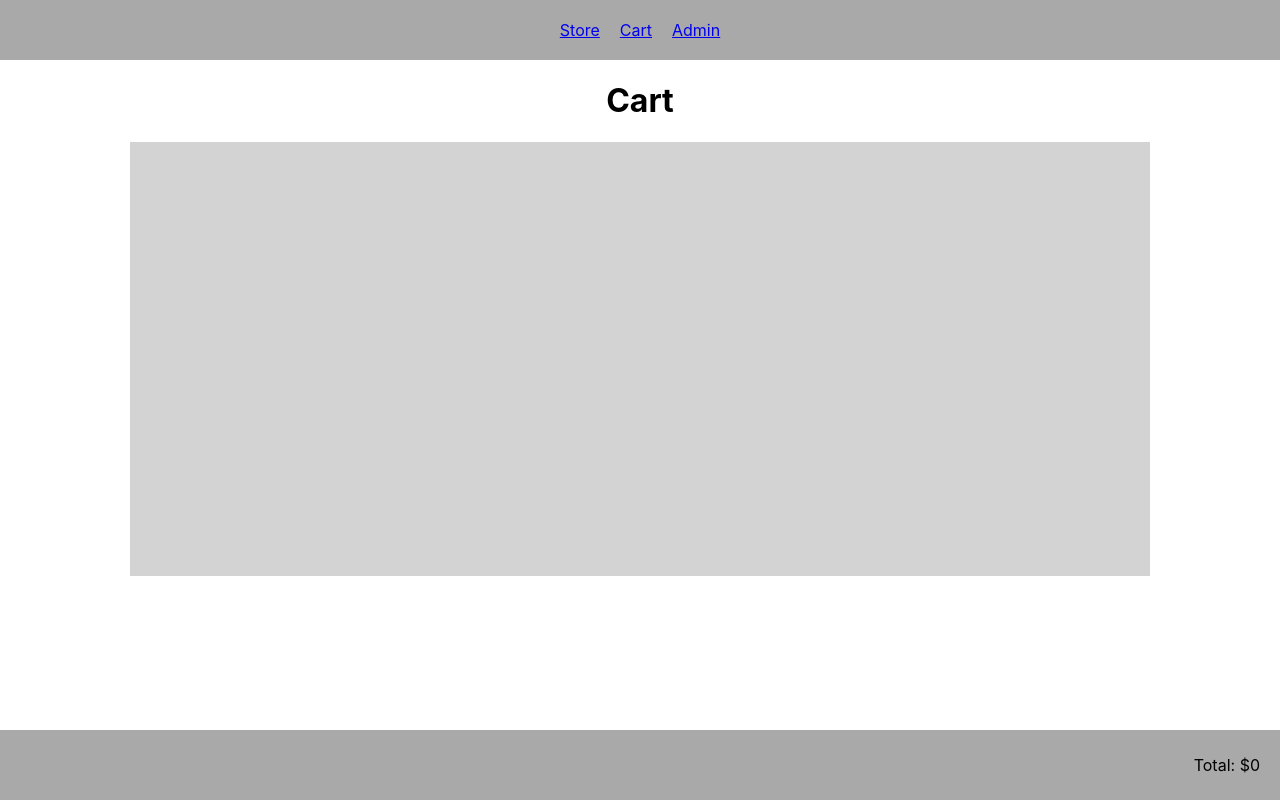
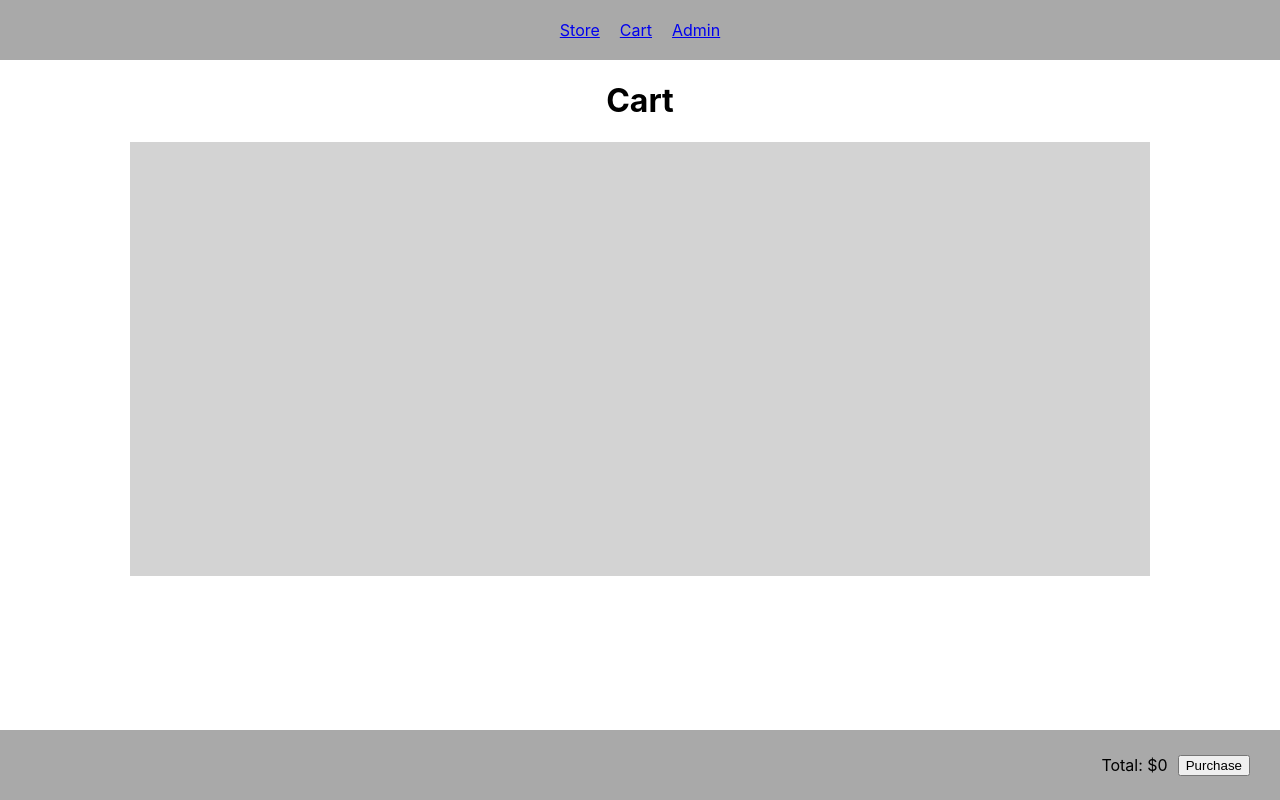
Before and after one commit to sheleyz/313_09-FinalProject-LegoStore, a React (Create React App) app: page /#/cart in a window 1280 px wide. Built offline with nearby package versions, Linux system fonts and the light colour scheme.

Commit message:
Added Purchase button to Cart page

```diff
--- a/src/components/Cart.js
+++ b/src/components/Cart.js
@@ -1,6 +1,8 @@
 import React from "react";
 import {useDispatch, useSelector} from "react-redux";
 import {remove_from_cart} from "../redux/reducers/setActions";
+import {empty_cart} from "../redux/reducers/setActions";
+import {NavLink} from "react-router-dom";
 
 function Cart() {
     let wrapperStyle = {
@@ -37,6 +39,9 @@ function Cart() {
     const removeFromCart = (product) => {
         dispatch(remove_from_cart(product));
     }
+    const emptyCart = () => {
+        dispatch(empty_cart());
+    }
 
     const cartProductEles = useSelector(state => state.cart).map((product, index) =>
         <div key={index} style={productStyle}>
@@ -61,12 +66,24 @@ function Cart() {
 
     const totalPrice = useSelector(state => state.cart).reduce((total, currentValue) => total + currentValue.price, 0);
 
+    // const showPurchaseButton = () => {
+    //     if (useSelector(state => state.cart).length > 0) {
+    //         return ();
+    //     }
+    // }
+
     return (
         <div className="App">
             <h1>Cart</h1>
             <div style={wrapperStyle}>{cartProductEles}</div>
             <div style={totalStyle}>
                 <div>Total: ${totalPrice}</div>
+                <NavLink to={"/"} style={{textDecoration: "none", color: "black"}}>
+                    <button onClick={function () {
+                        emptyCart();
+                    }} style={{margin: "10px"}}>Purchase
+                    </button>
+                </NavLink>
             </div>
         </div>
     );
--- a/src/redux/reducers/index.js
+++ b/src/redux/reducers/index.js
@@ -58,6 +58,12 @@ const rootReducer = (state = initState, action) => {
             cart: removedCartItem
         }
     }
+    if (action.type === 'empty_cart') {
+        return {
+            ...state,
+            cart: []
+        }
+    }
     return state;
 }
 
--- a/src/redux/reducers/setActions.js
+++ b/src/redux/reducers/setActions.js
@@ -18,3 +18,9 @@ export const remove_from_cart = (product) => {
         product: product
     }
 }
+
+export const empty_cart = () => {
+    return {
+        type: "empty_cart"
+    }
+}
```
